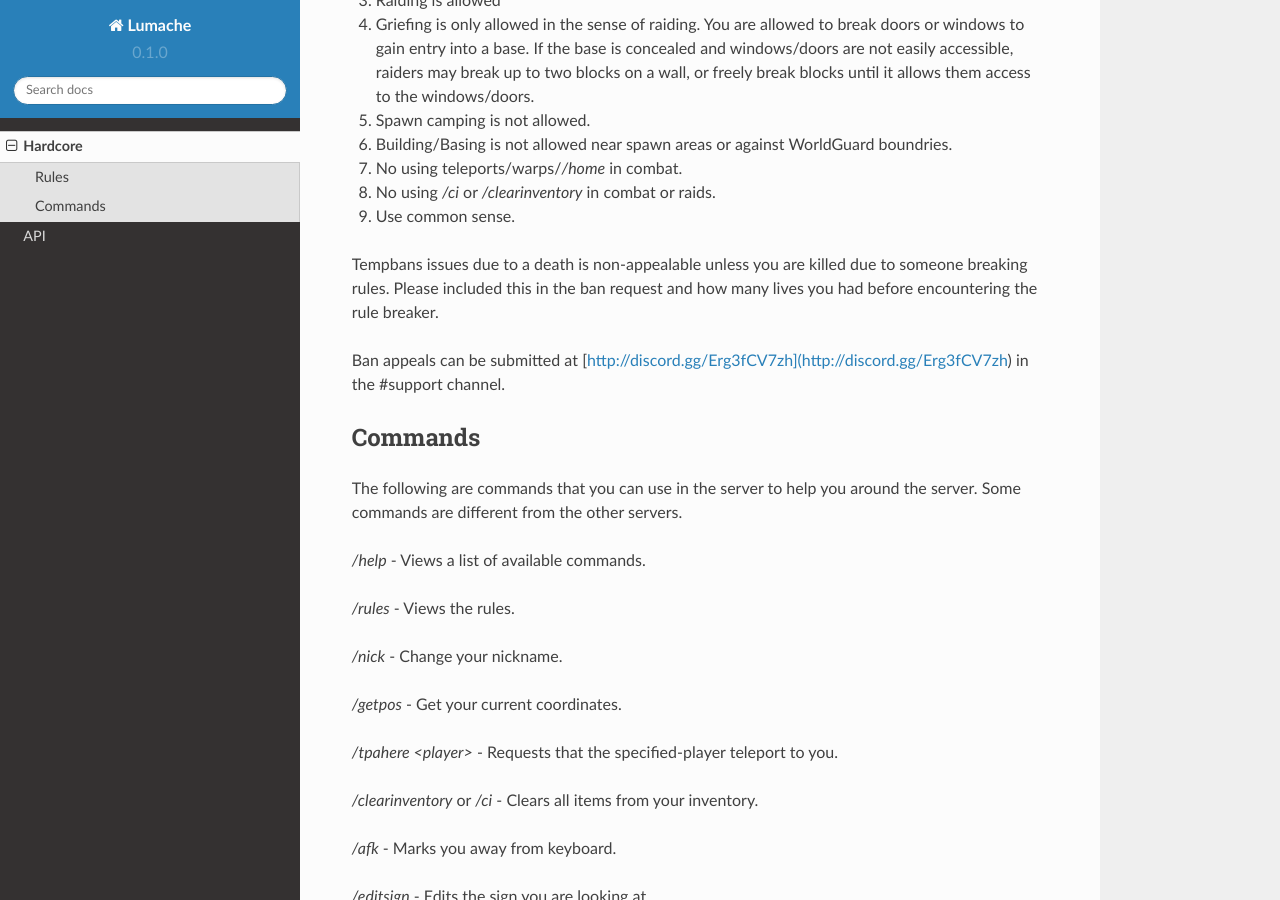
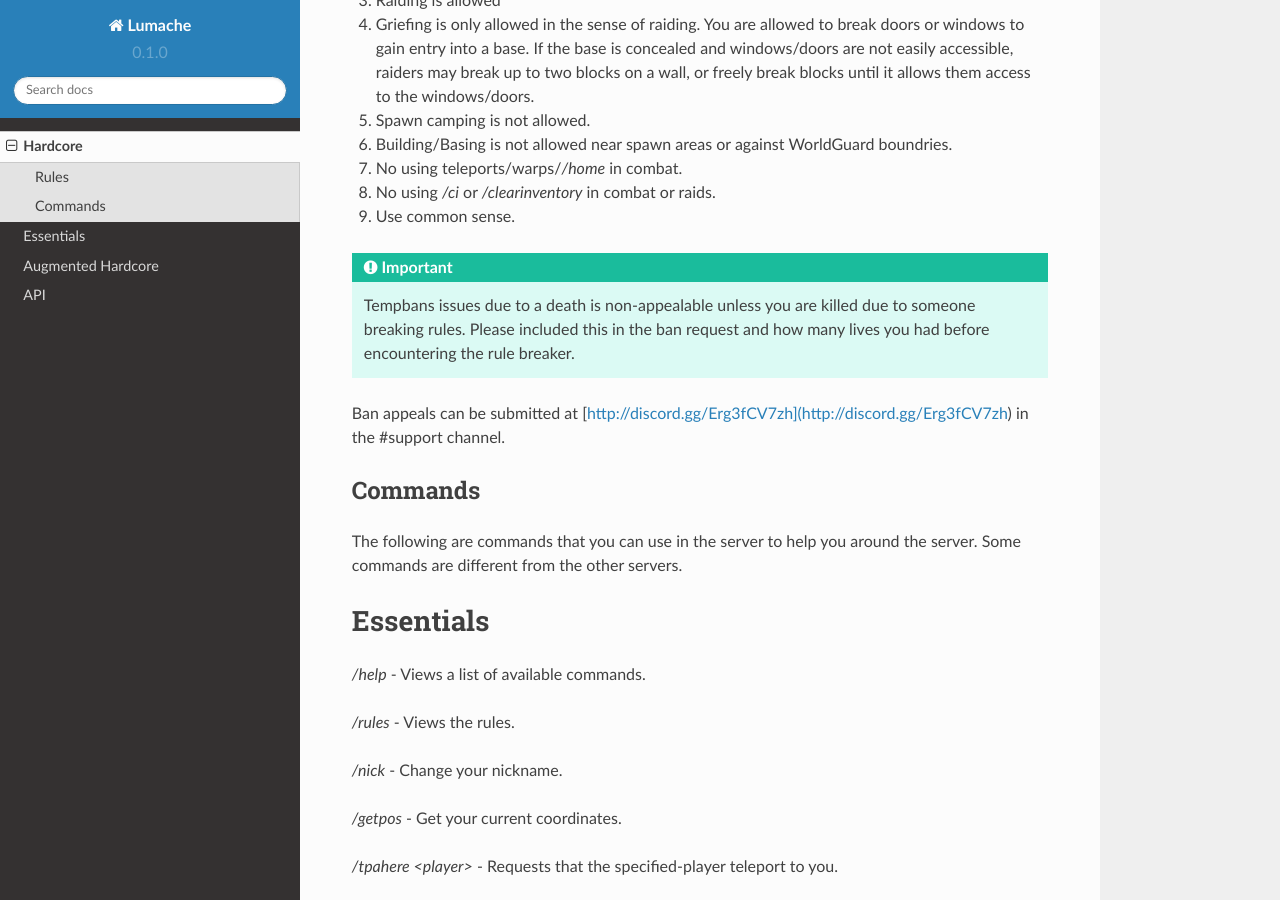
Before and after one commit to nerdyjohnny/ovidoc, a Sphinx documentation site: the page built from docs/source/usage.rst, in a window 1280 px wide and 900 px high, scrolled down 520 px. Built offline with Sphinx 7.4.7 and the Read the Docs theme 2.0.0, drawn with Linux system fonts in a browser that asks for light colours.

Commit message:
Update usage.rst

```diff
--- a/docs/source/usage.rst
+++ b/docs/source/usage.rst
@@ -23,7 +23,7 @@ As much we want this to be a lawless land like in DayZ, there is still some grou
 8. No using `/ci` or `/clearinventory` in combat or raids.
 9. Use common sense.
 
-Tempbans issues due to a death is non-appealable unless you are killed due to someone breaking rules. Please included this in the ban request and how many lives you had before encountering the rule breaker.
+.. important:: Tempbans issues due to a death is non-appealable unless you are killed due to someone breaking rules. Please included this in the ban request and how many lives you had before encountering the rule breaker.
 
 Ban appeals can be submitted at [http://discord.gg/Erg3fCV7zh](http://discord.gg/Erg3fCV7zh) in the #support  channel.
 
@@ -32,6 +32,8 @@ Commands
 
 The following are commands that you can use in the server to help you around the server. Some commands are different from the other servers.
 
+Essentials
+=====================
 
 `/help` - Views a list of available commands.
 
@@ -89,7 +91,8 @@ The following are commands that you can use in the server to help you around the
 `/tpaccept` - Accepts a /tpa or /tpahere request.
 
 
-
+Augmented Hardcore
+=====================
 `/lifeparts` - Displays how many life parts you currently own
 
 `/deathbans` or `/deathbans <player>` - Displays yours or a players previous death bans.
```
